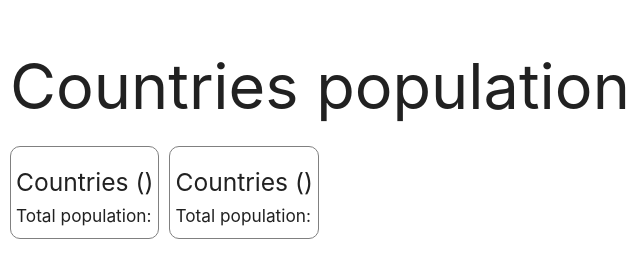
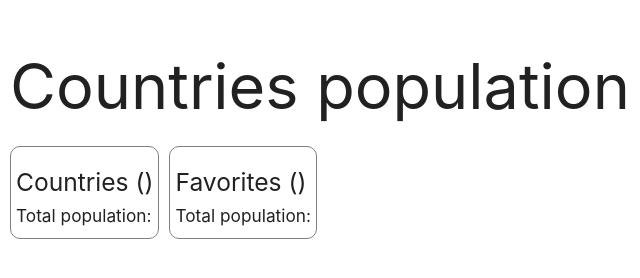
Before and after one commit to Rckskio/rckskio.github.io, a plain HTML site: page countries/index.html in a window 1280 px wide. Shown: the full height of the page, 0-640 px from the left. Drawn offline with nearby package versions, Linux system fonts and the light colour scheme; no server answers.

Commit message:
Fixed Favorites name, before was countries now is favorites

```diff
--- a/countries/index.html
+++ b/countries/index.html
@@ -21,7 +21,7 @@
         <div id="tabCountries"></div>
       </div>
       <div class="favorite-list">
-        <h5>Countries (<span id="countFavorites"></span>)</h5>
+        <h5>Favorites (<span id="countFavorites"></span>)</h5>
         <h6>Total population: <span id="totalPopulationFavorites"></span></h6>
         <div id="tabFavorites"></div>
       </div>
```
